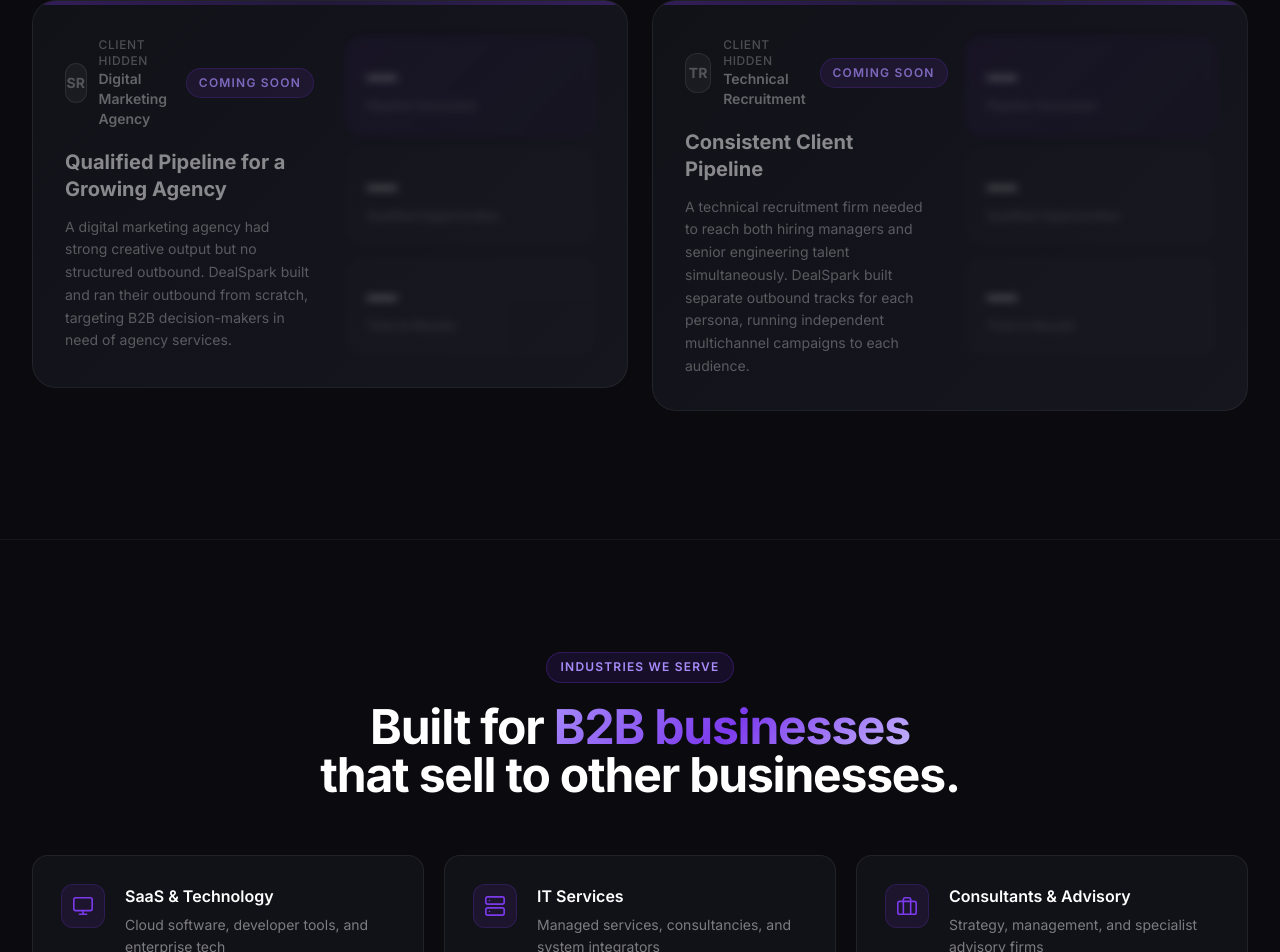
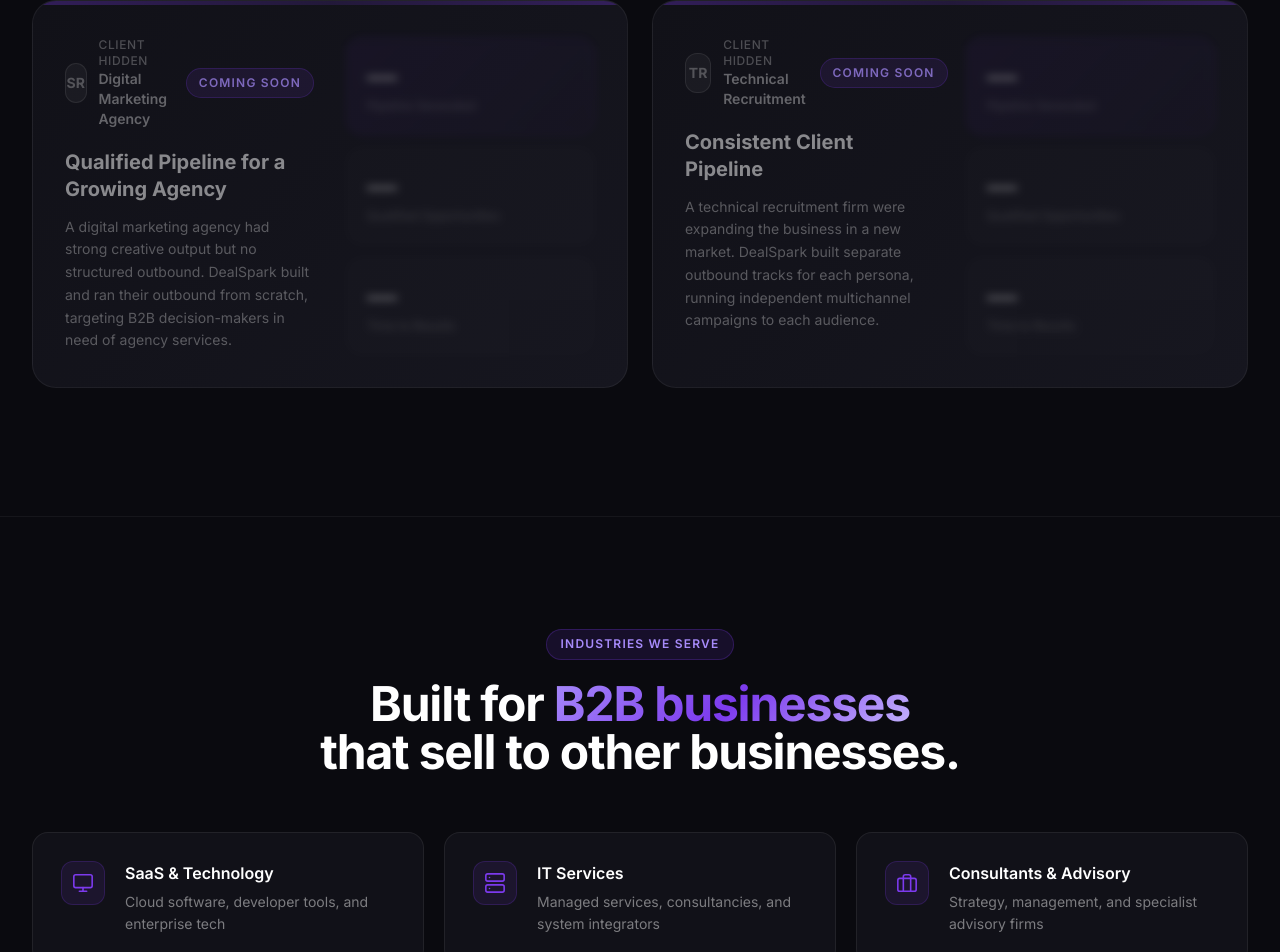
Before and after one commit to lukekly/Dealspark-website, a Next.js app: page / in a window 1280 px wide. Shown: the part 4273-5225 px from the top of the page. Built offline with nearby package versions, Linux system fonts and the light colour scheme.

Commit message:
Update technical recruitment case study description

```diff
--- a/app/case-studies/page.tsx
+++ b/app/case-studies/page.tsx
@@ -42,7 +42,7 @@ const cases = [
     client: 'Client Hidden',
     sector: 'Technical Recruitment',
     headline: 'Consistent Client Pipeline for a Recruitment Firm',
-    description: 'How DealSpark generated a repeatable pipeline of client conversations for a technical recruitment business.',
+    description: 'A technical recruitment firm were expanding the business in a new market. DealSpark built separate outbound tracks for each persona, running independent multichannel campaigns to each audience.',
     stats: [
       { value: '—', label: 'Pipeline Generated' },
       { value: '—', label: 'Qualified Opportunities' },
--- a/components/CaseStudyPreview.tsx
+++ b/components/CaseStudyPreview.tsx
@@ -22,7 +22,7 @@ const comingSoon = [
     sector: 'Technical Recruitment',
     headline: 'Consistent Client Pipeline',
     description:
-      'A technical recruitment firm needed to reach both hiring managers and senior engineering talent simultaneously. DealSpark built separate outbound tracks for each persona, running independent multichannel campaigns to each audience.',
+      'A technical recruitment firm were expanding the business in a new market. DealSpark built separate outbound tracks for each persona, running independent multichannel campaigns to each audience.',
   },
 ];
 
```
